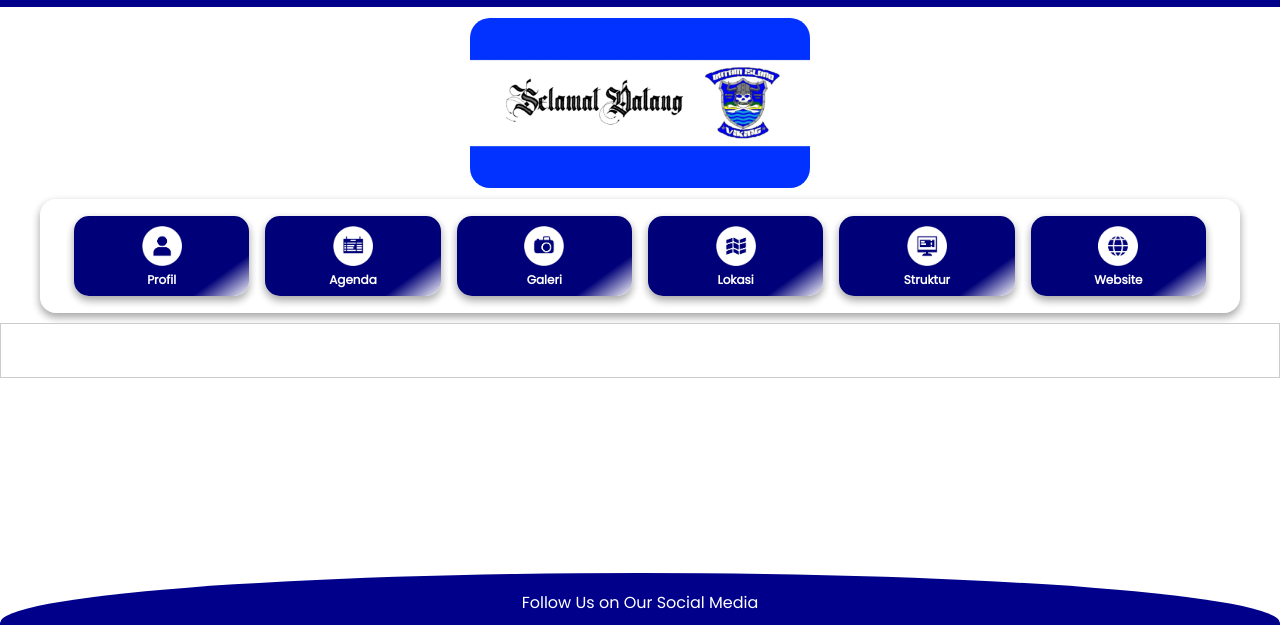
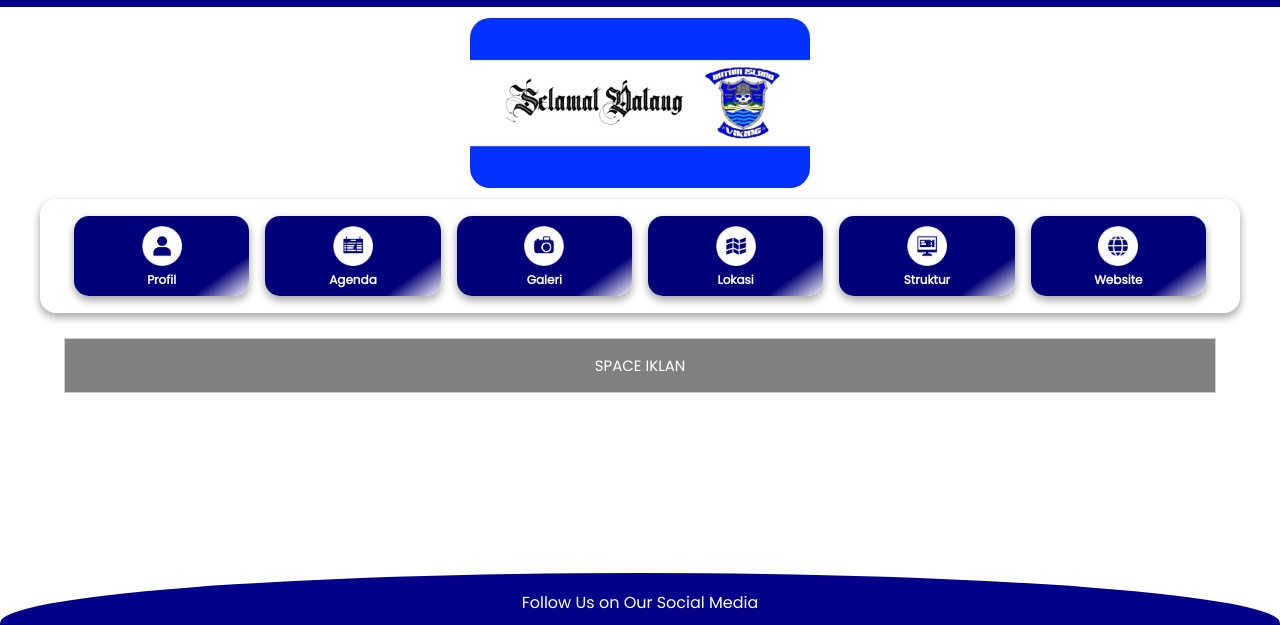
Before and after one commit to rdarmawanz/Viking.Batam, a plain HTML site: page index.html in a window 1280 px wide. Shown: the part 127-752 px from the top of the page. Drawn offline with nearby package versions, Linux system fonts and the light colour scheme.

Commit message:
Update style.css

```diff
--- a/style.css
+++ b/style.css
@@ -69,6 +69,12 @@ footer .w3-container {
   width: 30px;
   height: 30px;
   box-shadow: 0 4px 8px 0 rgba(0, 0, 0, 0.2), 0 4px 8px 0 rgba(0, 0, 0, 0.2);
-  border-radius: 17px;
+  border-radius: 15px;
   margin:5px;
 }
+
+.iklan {
+	width: 90%;
+	margin: 25px auto;
+	background-color: grey;
+}
```
